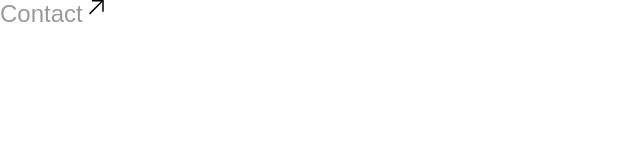
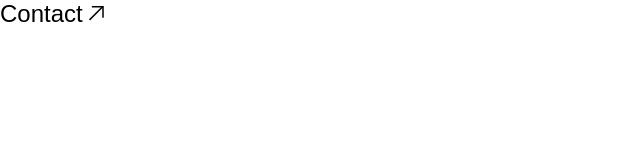
Before and after one commit to TheGymRwanda/unit8-maroon, a Next.js app: page / in a window 1280 px wide. Shown: the top 160 px of the page, without its empty margins (0-640 px from the left). Built offline with nearby package versions, Linux system fonts and the light colour scheme.

Commit message:
Chore: Made changes on the arrow style

```diff
--- a/components/ui/Link.jsx
+++ b/components/ui/Link.jsx
@@ -5,7 +5,7 @@ export default function Link(props) {
           className={` group flex cursor-pointer  w-fit items-center gap-1.5 ${props.style}`}
           href={props.link}
         >
-          <p className={`font-Neufile text-2xl font-normal not-italic leading-7  text-dark-grey ${props.textStyle}`}>
+          <p className={`font-Neufile text-2xl font-normal not-italic leading-7 ${props.textStyle}`}>
             {props.text}
           </p>
           <div className={`relative h-3.34 w-3.5 ${props.imageWrapperStyle}`}>
--- a/pages/index.js
+++ b/pages/index.js
@@ -5,9 +5,9 @@ export default function Home() {
     <body>
       <Link
         text={"Contact"}
-        textStyle="text-black"
+        textStyle=""
         arrow={<Svg />}
-        imageWrapperStyle="absolute -top-2"
+        imageWrapperStyle="absolute -top-0.5"
       />
     </body>
   );
```
